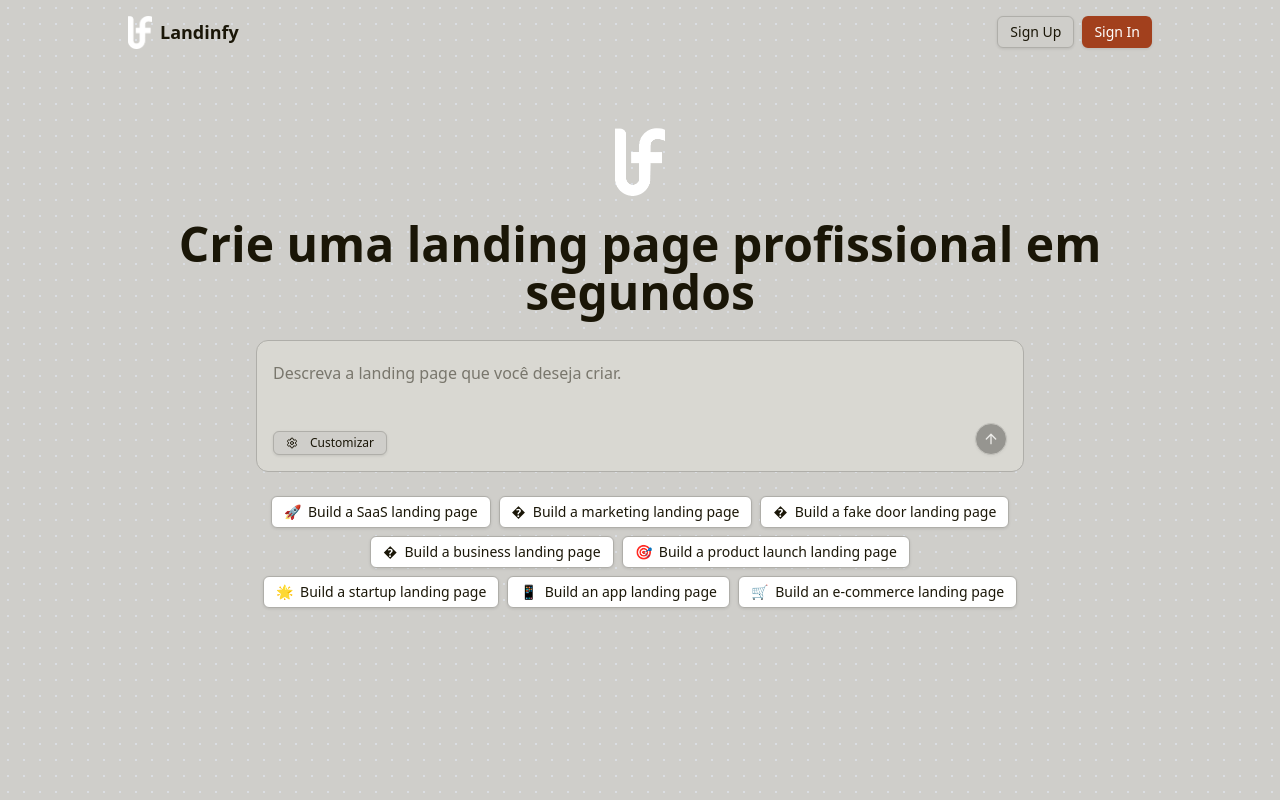
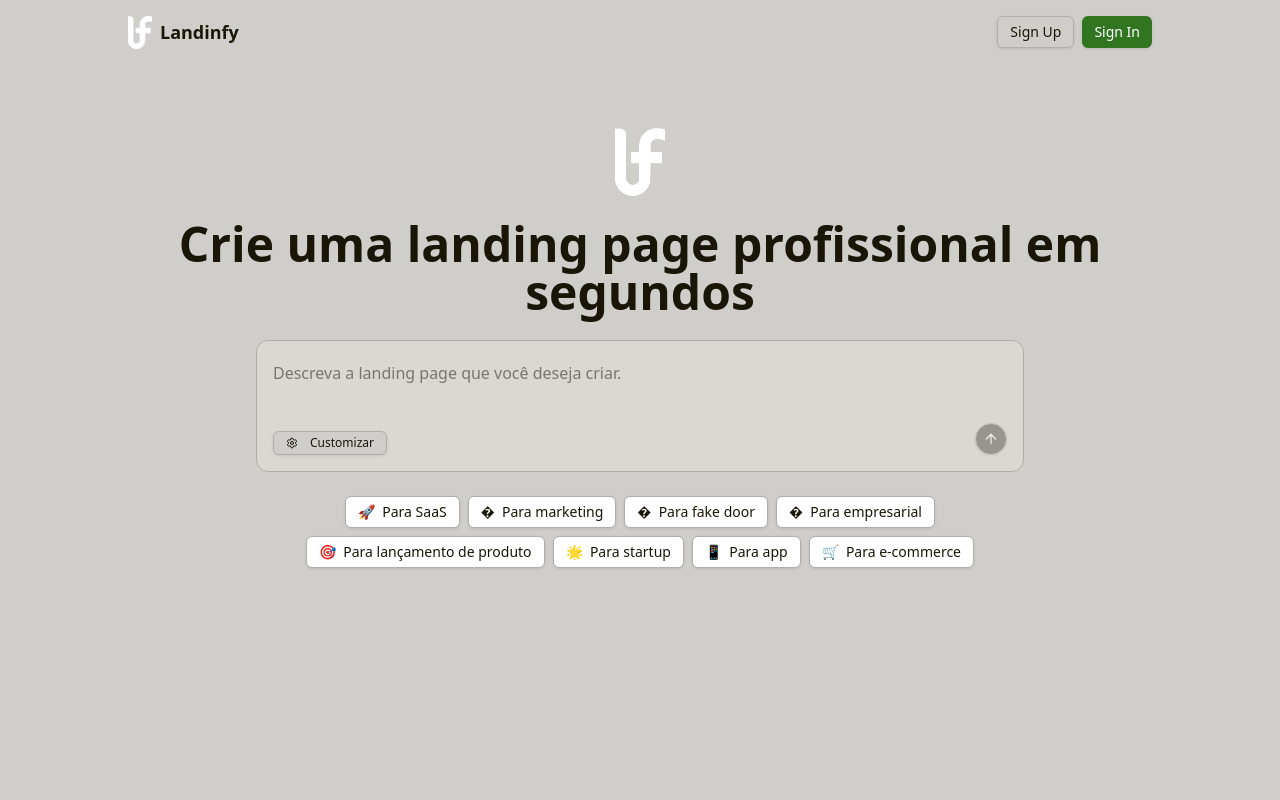
Before and after one commit to AnderRedna/Lovable-Clone, a Next.js app: page / in a window 1280 px wide. Built offline with nearby package versions, Linux system fonts and the light colour scheme; no server answers.

Commit message:
feat: Update layout styles, enhance color variables, and localize loading messages

```diff
--- a/src/app/(home)/layout.tsx
+++ b/src/app/(home)/layout.tsx
@@ -6,7 +6,7 @@ export default function HomeLayout({
   children: React.ReactNode;
 }>) {
   return (
-  <main className="flex flex-col min-h-screen bg-background grid-dot-bg">
+  <main className="flex flex-col min-h-screen bg-background">
       <Navbar />
       <div className="flex flex-1 flex-col px-4 pb-4">{children}</div>
     </main>
--- a/src/app/globals.css
+++ b/src/app/globals.css
@@ -81,23 +81,23 @@
   --card-foreground: oklch(0.1 0.002 106.5859);
   --popover: oklch(0.9 0 0);
   --popover-foreground: oklch(0.15 0.0196 98.939);
-  --primary: oklch(0.5 0.1375 39.0427);
+  --primary: oklch(0.5 0.1375 140);
   --primary-foreground: oklch(1 0 0);
-  --secondary: oklch(0.8 0.0138 92.9892);
+  --secondary: oklch(0.8 0.0138 140);
   --secondary-foreground: oklch(0.25 0.0177 98.6048);
   --muted: oklch(0.82 0.0153 90.239);
   --muted-foreground: oklch(0.45 0.0075 97.4233);
-  --accent: oklch(0.8 0.0138 92.9892);
+  --accent: oklch(0.8 0.0138 140);
   --accent-foreground: oklch(0.15 0.0196 98.939);
   --destructive: oklch(0.15 0.002 106.5859);
   --border: oklch(0.75 0.0069 97.3627);
-  --input: oklch(0.65 0.0156 98.3528);
+  --input: oklch(0.3 0.02 155.9);
   --ring: oklch(0.5 0.1673 253.063);
-  --chart-1: oklch(0.45 0.1276 42.9956);
+  --chart-1: oklch(0.45 0.1276 140);
   --chart-2: oklch(0.6 0.1581 290.4107);
-  --chart-3: oklch(0.75 0.0276 93.128);
-  --chart-4: oklch(0.75 0.0403 298.1792);
-  --chart-5: oklch(0.45 0.1348 42.0584);
+  --chart-3: oklch(0.75 0.0276 140);
+  --chart-4: oklch(0.75 0.0403 140);
+  --chart-5: oklch(0.45 0.1348 140);
   --sidebar: oklch(0.88 0.008 98.8792);
   --sidebar-foreground: oklch(0.25 0.0051 106.6524);
   --sidebar-primary: oklch(0.5 0.1375 39.0427);
@@ -145,23 +145,23 @@
   --card-foreground: oklch(0.95 0.0054 95.0986);
   --popover: oklch(0.2 0.0035 106.6039);
   --popover-foreground: oklch(0.85 0.004 106.4781);
-  --primary: oklch(0.6 0.1308 38.7559);
+  --primary: oklch(0.6 0.1308 140);
   --primary-foreground: oklch(1 0 0);
-  --secondary: oklch(0.95 0.0054 95.0986);
+  --secondary: oklch(0.95 0.0054 140);
   --secondary-foreground: oklch(0.2 0.0035 106.6039);
   --muted: oklch(0.18 0.0038 106.707);
   --muted-foreground: oklch(0.7 0.0169 99.0657);
-  --accent: oklch(0.17 0.0078 95.4245);
+  --accent: oklch(0.17 0.0078 140);
   --accent-foreground: oklch(0.9 0.008 98.8792);
   --destructive: oklch(0.55 0.2078 25.3313);
   --border: oklch(0.25 0.0101 106.8928);
   --input: oklch(0.3 0.0113 100.2195);
   --ring: oklch(0.5 0.1673 253.063);
-  --chart-1: oklch(0.45 0.1276 42.9956);
+  --chart-1: oklch(0.45 0.1276 140);
   --chart-2: oklch(0.6 0.1581 290.4107);
-  --chart-3: oklch(0.17 0.0078 95.4245);
-  --chart-4: oklch(0.25 0.0516 289.323);
-  --chart-5: oklch(0.45 0.1348 42.0584);
+  --chart-3: oklch(0.17 0.0078 140);
+  --chart-4: oklch(0.25 0.0516 140);
+  --chart-5: oklch(0.45 0.1348 140);
   --sidebar: oklch(0.12 0.0024 67.7077);
   --sidebar-foreground: oklch(0.85 0.0142 93.0137);
   --sidebar-primary: oklch(0.25 0 0);
@@ -207,12 +207,6 @@
   body {
     @apply bg-background text-foreground overscroll-none;
     letter-spacing: var(--tracking-normal);
-  /* Ensure the dotted background fills the entire page */
-  background-color: var(--background);
-  background-image: radial-gradient(var(--grid-dot-color) 1px, transparent 1px);
-  background-size: 16px 16px;
-  background-position: 0 0;
-  background-attachment: fixed;
   }
 
   button:not([disabled]),
--- a/src/constants.ts
+++ b/src/constants.ts
@@ -1,49 +1,49 @@
 export const PROJECT_TEMPLATES = [
   {
     emoji: "🚀",
-    title: "Build a SaaS landing page",
+    title: "Para SaaS",
     prompt:
       "Create a SaaS landing page with a hero section featuring a compelling headline, call-to-action button, feature highlights, testimonials, and a footer. Use modern design with gradients, icons, and responsive layout.",
   },
   {
     emoji: "�",
-    title: "Build a marketing landing page",
+    title: "Para marketing",
     prompt:
       "Design a marketing landing page with a hero banner, benefit sections, social proof, email signup form, and a clean footer. Focus on persuasive copy, high-contrast colors, and mobile optimization.",
   },
   {
     emoji: "�",
-    title: "Build a fake door landing page",
+    title: "Para fake door",
     prompt:
       "Build a fake door landing page with a teaser headline, countdown timer, email capture form, and social media links. Use urgency elements like limited spots and a sleek, minimalist design.",
   },
   {
     emoji: "�",
-    title: "Build a business landing page",
+    title: "Para empresarial",
     prompt:
       "Create a business landing page with sections for services, about us, client logos, contact form, and a navigation bar. Emphasize professionalism with balanced spacing, typography, and call-to-action placements.",
   },
   {
     emoji: "🎯",
-    title: "Build a product launch landing page",
+    title: "Para lançamento de produto",
     prompt:
       "Design a product launch landing page with a video hero, feature grid, pricing tiers, and a newsletter signup. Incorporate animations, bold visuals, and a conversion-focused layout.",
   },
   {
     emoji: "🌟",
-    title: "Build a startup landing page",
+    title: "Para startup",
     prompt:
       "Build a startup landing page with a problem-solution section, team intro, roadmap, and investor pitch. Use vibrant colors, icons, and a story-driven narrative for engagement.",
   },
   {
     emoji: "📱",
-    title: "Build an app landing page",
+    title: "Para app",
     prompt:
       "Create an app landing page with screenshots, download buttons, user reviews, and FAQs. Focus on app store badges, responsive images, and a user-centric design.",
   },
   {
     emoji: "🛒",
-    title: "Build an e-commerce landing page",
+    title: "Para e-commerce",
     prompt:
       "Design an e-commerce landing page with product showcases, shopping cart preview, customer testimonials, and a secure checkout teaser. Prioritize trust signals and seamless navigation.",
   },
--- a/src/modules/home/ui/components/projects-list.tsx
+++ b/src/modules/home/ui/components/projects-list.tsx
@@ -4,6 +4,7 @@ import { useState } from "react";
 import { useUser } from "@clerk/nextjs";
 import { useQuery } from "@tanstack/react-query";
 import { formatDistanceToNow } from "date-fns";
+import { ptBR } from "date-fns/locale";
 import Image from "next/image";
 import Link from "next/link";
 
@@ -70,6 +71,7 @@ const ProjectsList = () => {
                   <p className="text-sm text-muted-foreground">
                     {formatDistanceToNow(project.updatedAt, {
                       addSuffix: true,
+                      locale: ptBR,
                     })}
                   </p>
                 </div>
--- a/src/modules/projects/ui/components/message-loading.tsx
+++ b/src/modules/projects/ui/components/message-loading.tsx
@@ -3,15 +3,15 @@ import { useEffect, useState } from "react";
 
 const ShimmerMessages = () => {
   const messages = [
-    "Thinking...",
-    "Loading...",
-    "Generating...",
-    "Analyzing your request...",
-    "Building your website...",
-    "Crafting components...",
-    "Optimizing layout...",
-    "Adding final touches...",
-    "Almost ready...",
+    "Pensando em algo genial...",
+    "Carregando a magia...",
+    "Gerando ideias incríveis...",
+    "Analisando sua solicitação com um café...",
+    "Construindo seu site como um mestre...",
+    "Criando componentes com amor...",
+    "Otimizando layout para impressionar...",
+    "Adicionando toques finais de mestre...",
+    "Quase pronto, aguente firme...",
   ];
 
   const [currentMessageIndex, setCurrentMessageIndex] = useState(0);
--- a/src/modules/projects/ui/components/messages-container.tsx
+++ b/src/modules/projects/ui/components/messages-container.tsx
@@ -48,7 +48,7 @@ const MessagesContainer = ({
   const isLastMessageUser = lastMessage?.role === "USER";
 
   return (
-    <div className="flex flex-col flex-1 min-h-0">
+    <div className="flex flex-col flex-1 min-h-0 bg-white dark:bg-sidebar">
       <div className="flex-1 min-h-0 overflow-auto">
         <div className="pt-2 pr-1">
           {messages?.map((message) => (
--- a/src/modules/projects/ui/views/project-view.tsx
+++ b/src/modules/projects/ui/views/project-view.tsx
@@ -69,11 +69,11 @@ const ProjectView = ({ projectId }: ProjectViewProps) => {
               <TabsList className="h-8 p-0 border rounded-md">
                 <TabsTrigger value="preview" className="rounded-md">
                   <EyeIcon />
-                  <span>Demo</span>
+                  <span>Preview</span>
                 </TabsTrigger>
                 <TabsTrigger value="code" className="rounded-md">
                   <CodeIcon />
-                  <span>Code</span>
+                  <span>Código</span>
                 </TabsTrigger>
               </TabsList>
               <div className="ml-auto flex items-center gap-x-2">
```
